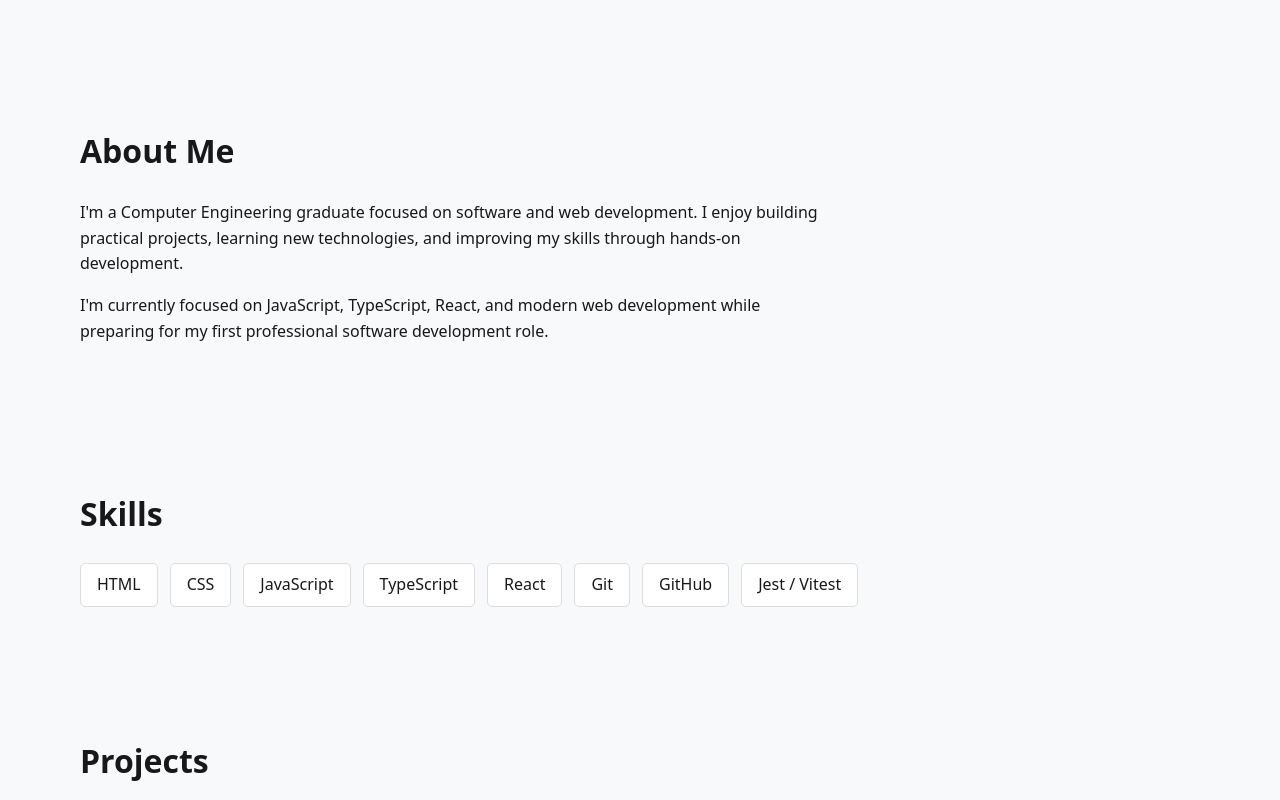
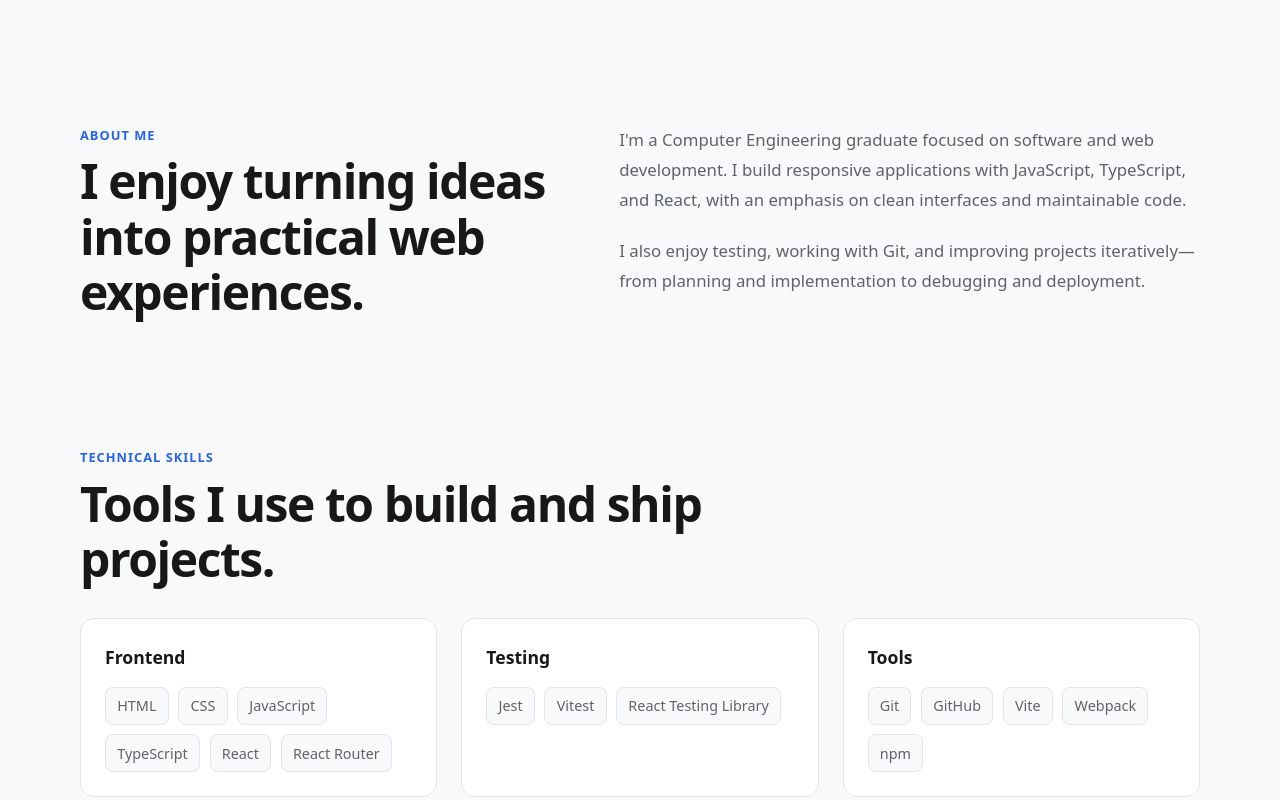
Before and after one commit to julioldv/portfolio, a React (Vite) app: page / in a window 1280 px wide. Shown: the part 740-1540 px from the top of the page. Built offline with nearby package versions, Linux system fonts and the light colour scheme.

Commit message:
feat: redesign about and skills sections

```diff
--- a/src/App.tsx
+++ b/src/App.tsx
@@ -57,23 +57,40 @@ function App() {
         </section>
 
         <section id="about" className="about">
-          <h2 className="section-title">About Me</h2>
+          <div className="section-heading">
+            <p className="section-eyebrow">About Me</p>
+            <h2 className="section-title">
+              I enjoy turning ideas into practical web experiences.
+            </h2>
+          </div>
 
+          <div className="about-content">
             <p>
               I'm a Computer Engineering graduate focused on software and web
-            development. I enjoy building practical projects, learning new
-            technologies, and improving my skills through hands-on development.
+              development. I build responsive applications with JavaScript,
+              TypeScript, and React, with an emphasis on clean interfaces and
+              maintainable code.
             </p>
 
             <p>
-            I'm currently focused on JavaScript, TypeScript, React, and modern
-            web development while preparing for my first professional software
-            development role.
+              I also enjoy testing, working with Git, and improving projects
+              iteratively—from planning and implementation to debugging and
+              deployment.
             </p>
+          </div>
         </section>
 
         <section id="skills" className="skills">
-          <h2 className="section-title">Skills</h2>
+          <div className="section-heading">
+            <p className="section-eyebrow">Technical Skills</p>
+            <h2 className="section-title">
+              Tools I use to build and ship projects.
+            </h2>
+          </div>
+
+          <div className="skills-grid">
+            <div className="skill-group">
+              <h3>Frontend</h3>
 
               <ul className="skills-list">
                 <li>HTML</li>
@@ -81,10 +98,32 @@ function App() {
                 <li>JavaScript</li>
                 <li>TypeScript</li>
                 <li>React</li>
+                <li>React Router</li>
+              </ul>
+            </div>
+
+            <div className="skill-group">
+              <h3>Testing</h3>
+
+              <ul className="skills-list">
+                <li>Jest</li>
+                <li>Vitest</li>
+                <li>React Testing Library</li>
+              </ul>
+            </div>
+
+            <div className="skill-group">
+              <h3>Tools</h3>
+
+              <ul className="skills-list">
                 <li>Git</li>
                 <li>GitHub</li>
-            <li>Jest / Vitest</li>
+                <li>Vite</li>
+                <li>Webpack</li>
+                <li>npm</li>
               </ul>
+            </div>
+          </div>
         </section>
 
         <section id="projects" className="projects">
--- a/src/index.css
+++ b/src/index.css
@@ -66,6 +66,31 @@ section {
 .section-title {
   margin-bottom: 1.5rem;
   font-size: 2rem;
+}
+
+/* GENERAL SECTION-HEADING STYLES */
+
+.section-heading {
+  max-width: 720px;
+  margin-bottom: 2rem;
+}
+
+.section-eyebrow {
+  margin-bottom: 0.5rem;
+
+  color: var(--color-accent);
+  font-size: 0.8rem;
+  font-weight: 700;
+  letter-spacing: 0.08em;
+  text-transform: uppercase;
+}
+
+.section-title {
+  margin-bottom: 0;
+
+  font-size: clamp(2rem, 4vw, 3rem);
+  line-height: 1.15;
+  letter-spacing: -0.03em;
 }
 
 /* NAVBAR STYLES */
@@ -201,26 +226,65 @@ section {
 /* ABOUT SECTION STYLES */
 
 .about {
-  max-width: 750px;
+  display: grid;
+  grid-template-columns: minmax(0, 0.9fr) minmax(0, 1.1fr);
+  gap: 4rem;
+
+  align-items: start;
 }
 
-.about p {
-  margin-bottom: 1rem;
+.about .section-heading {
+  margin-bottom: 0;
+}
+
+.about-content {
+  display: grid;
+  gap: 1.25rem;
+}
+
+.about-content p {
+  color: var(--color-text-muted);
+  font-size: 1.05rem;
+  line-height: 1.8;
 }
 
 /* SKILLS SECTION STYLES */
 
+.skills-grid {
+  display: grid;
+  grid-template-columns: repeat(3, minmax(0, 1fr));
+  gap: 1.5rem;
+}
+
+.skill-group {
+  padding: 1.5rem;
+
+  background-color: var(--color-surface);
+  border: 1px solid var(--color-border);
+  border-radius: var(--radius-md);
+}
+
+.skill-group h3 {
+  margin-bottom: 1rem;
+
+  font-size: 1.1rem;
+}
+
 .skills-list {
   display: flex;
   flex-wrap: wrap;
-  gap: 0.75rem;
+  gap: 0.6rem;
 }
 
 .skills-list li {
-  padding: 0.5rem 1rem;
-  background-color: #fff;
-  border: 1px solid #ddd;
-  border-radius: 5px;
+  padding: 0.4rem 0.7rem;
+
+  color: var(--color-text-muted);
+  background-color: var(--color-background);
+  border: 1px solid var(--color-border);
+  border-radius: var(--radius-sm);
+
+  font-size: 0.9rem;
 }
 
 /* PROJECTS STYLES */
@@ -457,6 +521,15 @@ section {
   section {
     padding-block: 3rem;
   }
+
+  .about {
+    grid-template-columns: 1fr;
+    gap: 2rem;
+  }
+
+  .skills-grid {
+    grid-template-columns: 1fr;
+  }
 }
 
 @media (max-width: 480px) {
```
Also changed, not shown: src/data/projects.ts (+57 -57 lines). Lines whose indentation alone changed are shown as unchanged.
